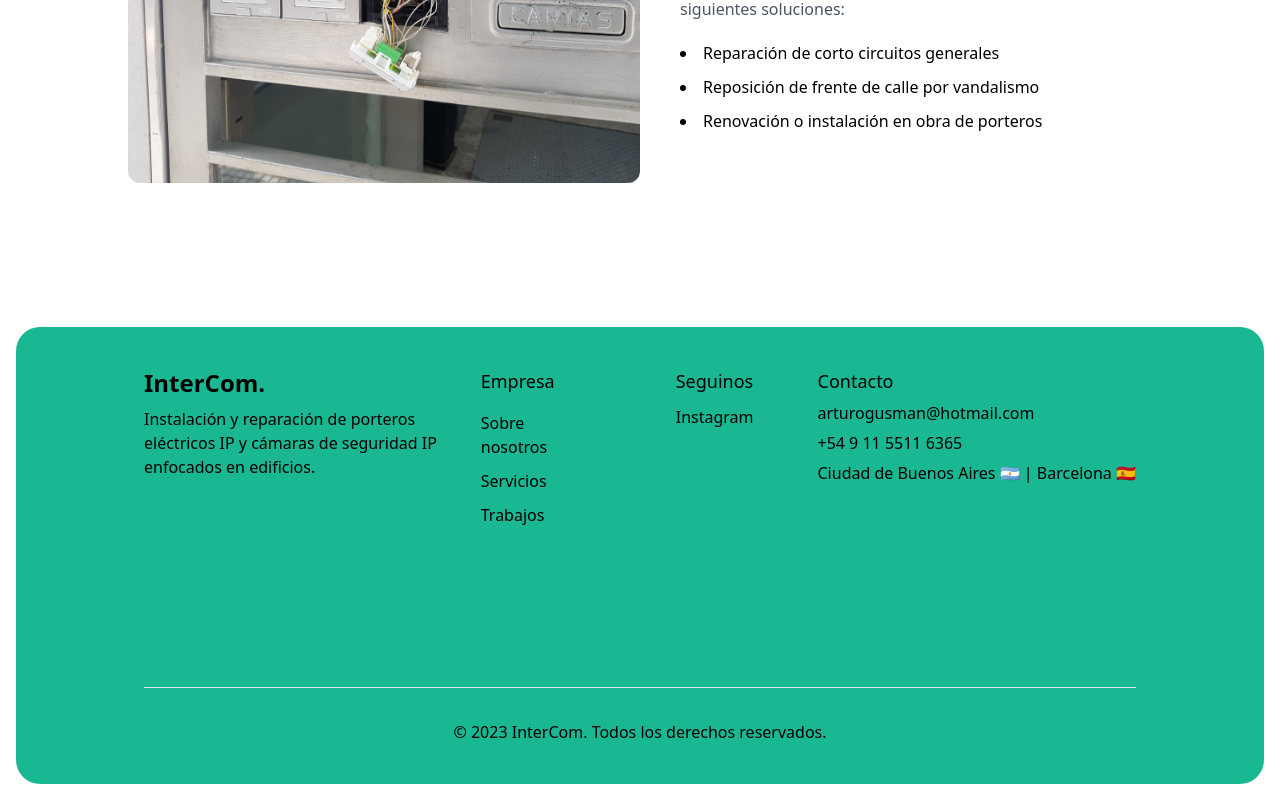
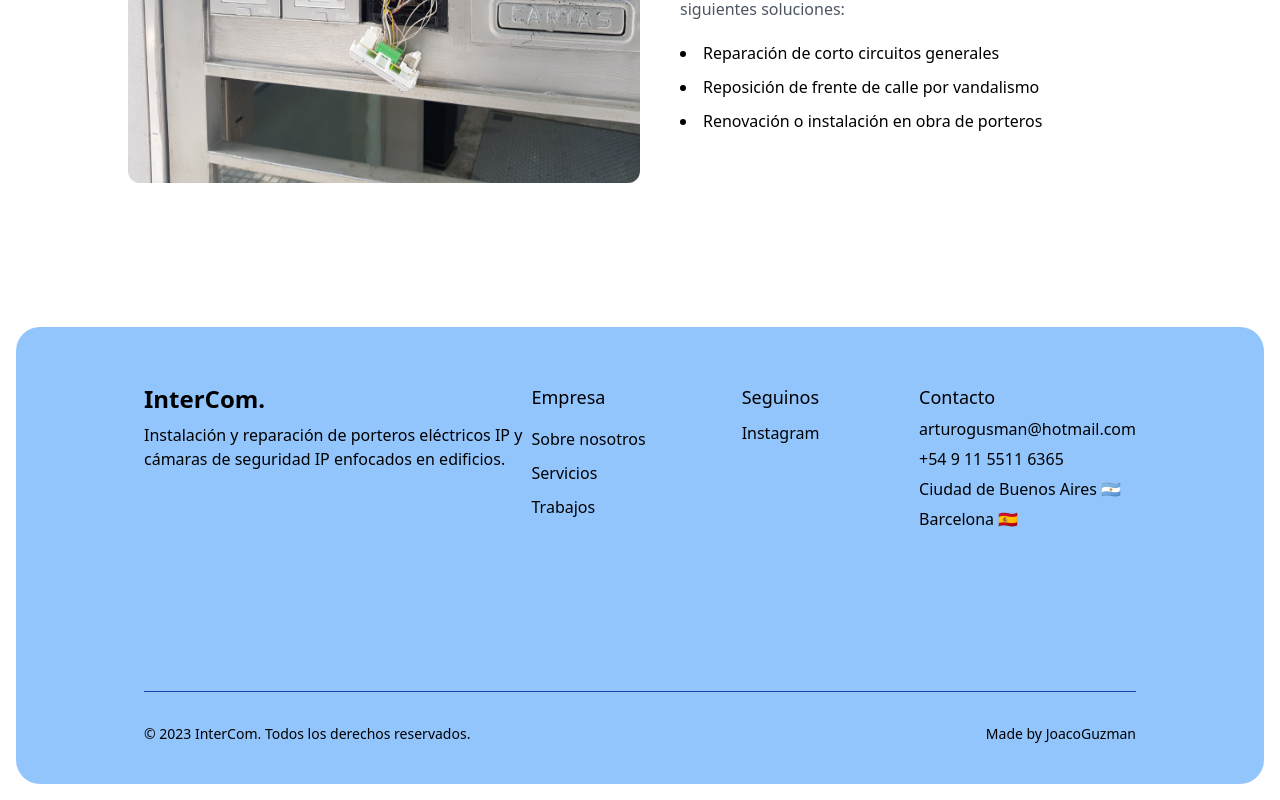
Before and after one commit to joacoguzmanz/intercom-web, a Next.js app: page / in a window 1280 px wide. Shown: the part 3937-4737 px from the top of the page. Built offline with nearby package versions, Linux system fonts and the light colour scheme.

Commit message:
added Head and favicon

```diff
--- a/src/components/Footer.jsx
+++ b/src/components/Footer.jsx
@@ -2,7 +2,7 @@ import Link from "next/link";
 
 const Footer = () => {
     return (
-        <footer className='bg-[#00B087E6] rounded-3xl mx-4 mb-4 px-5 md:px-16 lg:px-32 py-10'>
+        <footer className='bg-blue-300 rounded-3xl mx-4 mb-4 px-5 md:px-16 lg:px-32 py-10 md:pt-14'>
             <div className='flex flex-col md:flex md:flex-row md:justify-between '>
                 <div className='flex flex-col md:block md:flex-1'>
                     <Link href={'/'} className='text-2xl font-semibold'>InterCom.</Link>
@@ -24,11 +24,13 @@ const Footer = () => {
                     <h4 className='font-medium text-lg'>Contacto</h4>
                     <a href={'mailto:arturogusman@hotmail.com'}>arturogusman@hotmail.com</a>
                     <a href={'https://wa.me/5491155116365'} target='_blank'>+54 9 11 5511 6365</a>
-                    <p>Ciudad de Buenos Aires 🇦🇷 | Barcelona 🇪🇸</p>
+                    <p>Ciudad de Buenos Aires 🇦🇷</p>
+                    <p>Barcelona 🇪🇸</p>
                 </div>
             </div>
-            <div className='border-t mt-8 pt-8 md:mt-40'>
-                <p className='text-center text-md font-light'>© 2023 InterCom. Todos los derechos reservados.</p>
+            <div className='border-t border-t-blue-800 mt-8 pt-8 flex flex-col gap-2.5 md:gap-0 md:flex-row md:justify-between md:mt-40'>
+                <p className='text-sm font-light'>© 2023 InterCom. Todos los derechos reservados.</p>
+                <p className='text-sm font-light'>Made by JoacoGuzman</p>
             </div>
         </footer>
     );
--- /dev/null
+++ b/src/components/HeadSeo.jsx
@@ -0,0 +1,15 @@
+import Head from 'next/head';
+
+const HeadSeo = ({ title, description }) => {
+    return (
+        <Head>
+            <title>{title}</title>
+            <meta name='description' content={description} />
+            <link rel="icon" href="/favicon.svg" sizes="any" />
+            <meta name='viewport' content='width=device-width, initial-scale=1' />
+            <meta charSet={'utf-8'} />
+        </Head>
+    )
+}
+
+export default HeadSeo;
--- a/src/components/Hero.jsx
+++ b/src/components/Hero.jsx
@@ -1,27 +1,15 @@
-import { motion } from "framer-motion";
-import Image from "next/image";
-
 const Hero = () => {
 
     return (
         <div className='relative flex flex-col justify-center gap-7 md:gap-10 h-screen md:h-screen mx-5 md:mx-20 pt-10'>
             <span className='group relative'>
-                <motion.h1 initial={{ opacity: 0, x: -180 }} animate={{ opacity: 1, x: 0 }} transition={{ ease: "easeInOut", duration: 1, delay: 0.2 }}
-                           className='text-5xl md:text-center md:text-8xl font-semibold'>Portería IP</motion.h1>
-                <Image src={'/imgs/ip_phone.jpeg'} alt={'switch'} width={350} height={350}
-                       className='hidden md:group-hover:block md:group-hover:absolute md:group-hover:z-50 md:group-hover:-top-1/2 md:group-hover:left-16 rounded-lg' />
+                <h1 className='text-5xl md:text-center md:text-8xl font-semibold'>Portería IP</h1>
             </span>
             <span className='group/sec relative'>
-                <motion.h1 initial={{ opacity: 0, x: -180 }} animate={{ opacity: 1, x: 0 }} transition={{ ease: "easeInOut", duration: 1, delay: 0.4 }}
-                           className='text-5xl md:text-center md:text-8xl font-semibold'>Cámaras de seguridad</motion.h1>
-                <Image src={'/imgs/cctv.jpeg'} alt={'cctv'} width={350} height={350}
-                       className={'hidden md:group-hover/sec:block md:group-hover/sec:absolute md:group-hover/sec:z-50 md:group-hover/sec:-top-44 md:group-hover/sec:right-16 rounded-lg'} />
+                <h1 className='text-5xl md:text-center md:text-8xl font-semibold'>Cámaras de seguridad</h1>
             </span>
             <span className={'group/thi relative'}>
-                <motion.h1 initial={{ opacity: 0, x: -180 }} animate={{ opacity: 1, x: 0 }} transition={{ ease: "easeInOut", duration: 1, delay: 0.8 }}
-                           className='text-5xl md:text-center md:text-8xl font-semibold'>Portero Eléctrico</motion.h1>
-                <Image src={'/imgs/portero.jpeg'} alt={'portero'} width={350} height={350}
-                       className={'hidden md:group-hover/thi:block md:group-hover/thi:absolute md:group-hover/thi:z-50 md:group-hover/thi:top-0 md:group-hover/thi:-left-6 rounded-lg'} />
+                <h1 className='text-5xl md:text-center md:text-8xl font-semibold'>Portero Eléctrico</h1>
             </span>
 
             <p className='md:text-center text-lg'>Empresa con más de 20 años de experiencia especializada en trabajos para consorcios.</p>
--- a/src/components/navigation/HamMenu.jsx
+++ b/src/components/navigation/HamMenu.jsx
@@ -1,6 +1,6 @@
 const HamMenu = ({ handleMenu }) => {
     return (
-        <div className='inline-block rounded-lg bg-[#304269] p-3 space-y-1 cursor-pointer md:hidden' onClick={handleMenu}>
+        <div className='inline-block rounded-lg bg-blue-700 p-3 space-y-1 cursor-pointer md:hidden' onClick={handleMenu}>
             <span className='block w-4 h-0.5 bg-white'></span>
             <span className='block w-4 h-0.5 bg-white'></span>
             <span className='block w-4 h-0.5 bg-white'></span>
--- a/src/components/navigation/MenuMob.jsx
+++ b/src/components/navigation/MenuMob.jsx
@@ -2,10 +2,11 @@ import Link from "next/link";
 
 const MenuMob = ({ menuOpen }) => {
     return (
-        <div className={`${menuOpen ? 'absolute' : 'hidden'} md:hidden mt-4 bg-[#304269] w-full py-5 px-2.5 text-white text-center flex flex-col gap-2 rounded-lg`}>
+        <div className={`${menuOpen ? 'block' : 'hidden'} md:hidden mt-2 bg-blue-700 w-11/12 mx-auto py-5 px-2.5 text-white text-center flex flex-col gap-2 rounded-lg`}>
             <Link href={'/empresa'} className='rounded-lg p-2.5'>Empresa</Link>
             <Link href={'/servicios'} className='rounded-lg p-2.5'>Servicios</Link>
             <Link href={'/trabajos'} className='rounded-lg p-2.5'>Trabajos</Link>
+            <Link href={'/contacto'} className='rounded-lg p-2.5'>Contacto</Link>
         </div>
     )
 }
--- a/src/components/navigation/Nav.jsx
+++ b/src/components/navigation/Nav.jsx
@@ -1,6 +1,4 @@
 import HamMenu from "./HamMenu.jsx";
-import { faWhatsapp, faInstagram } from "@fortawesome/free-brands-svg-icons";
-import {FontAwesomeIcon} from "@fortawesome/react-fontawesome";
 import Link from "next/link";
 import { motion, useMotionValueEvent, useScroll } from "framer-motion";
 import { useState, useEffect } from "react";
--- a/src/pages/index.jsx
+++ b/src/pages/index.jsx
@@ -5,10 +5,13 @@ import Clients from "../components/Clients.jsx";
 import Footer from "../components/Footer.jsx";
 import BrandSlider from "../components/BrandSlider.jsx";
 import About from "../components/About.jsx";
+import HeadSeo from "../components/HeadSeo.jsx";
 
 const HomePage = () => {
     return (
         <div className='relative scroll-smooth'>
+            <HeadSeo title={'InterCom - Portero eléctrico y cámaras de seguridad IP'}
+                     description={'Empresa de instalación y reparación de porteros eléctricos y cámaras de seguridad IP enfocados en edificios.'} />
             <Nav />
             <Hero />
             <BrandSlider />
```
